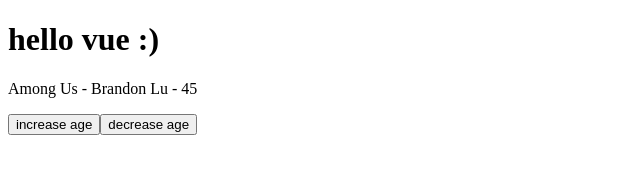
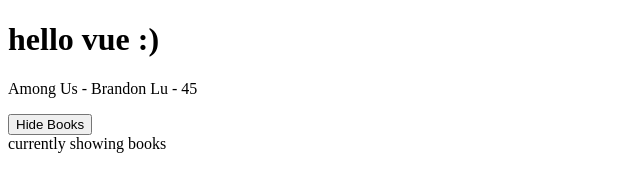
Before and after one commit to 123Jsiver/vue.js-Tutorial, a plain HTML site: page index.html in a window 1280 px wide. Shown: the whole page, without its empty margins (0-640 px from the left). Drawn offline with nearby package versions, Linux system fonts and the light colour scheme.

Commit message:
Vue Directives

```diff
--- a/index.html
+++ b/index.html
@@ -11,11 +11,19 @@
 <body>
     <h1>hello vue :)</h1>
     <div id="app">
+        <div v-if="showBooks">
         <p>{{ title }} - {{ author }} - {{ age }}</p>
+    </div>
+    <button @click = "toggleShowBooks">
+        <span v-if="showBooks">Hide Books</span>
+        <!-- <span v-if="!showBooks">Show Books</span> -->
+        <span v-else>Show Books</span>
+    </button>
+    <div v-show="showBooks">currently showing books</div>
         <!-- v-on is a derective that lets us  -->
-        <button v-on:click="age++">increase age</button>
+        <!-- <button v-on:click="age++">increase age</button>
         <button v-on:click="age--">decrease age</button>
-        <!-- <div @click="title = 'nope'">new title</div> -->
+        <div @click="changeTitle('Oathbringer')">new title</div> -->
     </div>
     <script src="js/main.js"></script>
 </body>
--- a/js/main.js
+++ b/js/main.js
@@ -3,14 +3,23 @@ const app = Vue.createApp({
     // template: '<h2> I am the template </h2>'
     data() {
         return{
+            showBooks: true,
             title: 'Among Us',
             author: 'Brandon Lu',
             age: 45
         }
     },
     methods: {
-
+        toggleShowBooks() {
+            this.showBooks = !this.showBooks
+        }
     }
+//     methods: {
+//         changeTitle(title){
+//         // this.title = 'Words of Randiance'
+//         this.title = title
+//     }
+// }
 });
 
 app.mount('#app')
```
